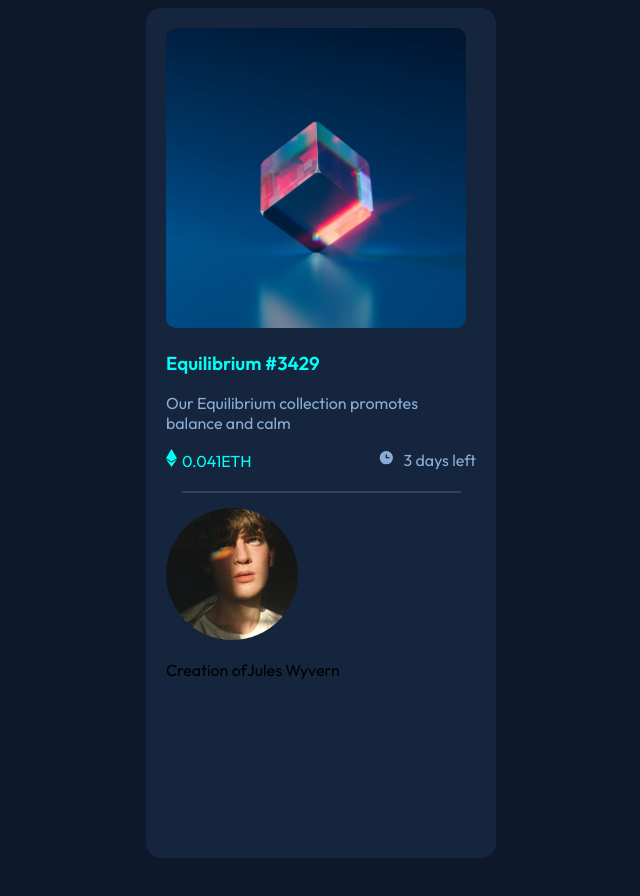
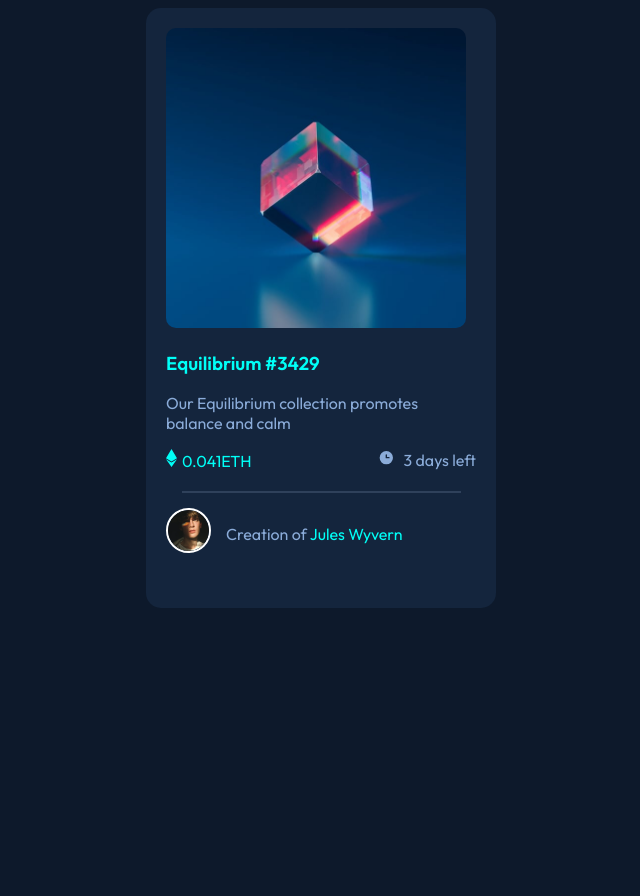
Before and after one commit to halaibrahim867/NFT-preview-card-component-challenge-hub, a plain HTML site: page index.html in a window 1280 px wide. Shown: the whole page, without its empty margins (319-959 px from the left). Drawn offline with Linux system fonts and the light colour scheme.

Commit message:
add the style of image and last paragraph

```diff
--- a/style.css
+++ b/style.css
@@ -14,7 +14,7 @@ body{
 }
 .parent{
     width: 350px;
-    height: 850px;
+    height: 600px;
     margin: auto;
     padding: 20px;
     background-color: hsl(216, 50%, 16%);
@@ -52,3 +52,20 @@ body{
     height: 2px;
     background-color: hsl(215, 32%, 27%);
 }
+.child_4 {
+    display: flex;
+}
+.child_4 img {
+    width: 45px;
+    height: 45px;
+    border: 2px solid hsl(0, 0%, 100%);
+    border-radius: 50%;
+    margin-right:15px ;
+}
+.child_4 p{
+    color: var(--second-color);
+    font: 600;
+}
+.child_4 p span{
+    color: var(--main-color);
+}
```
Also changed, not shown: index.html (+1 -1 lines).
